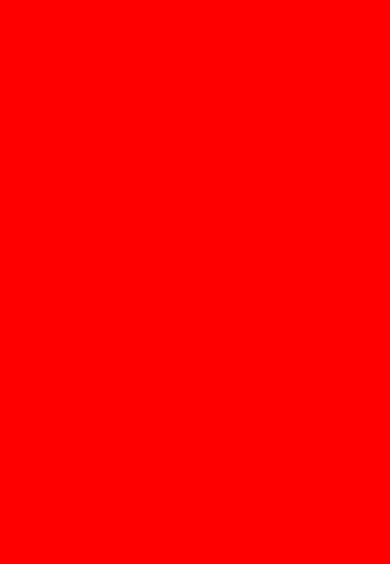
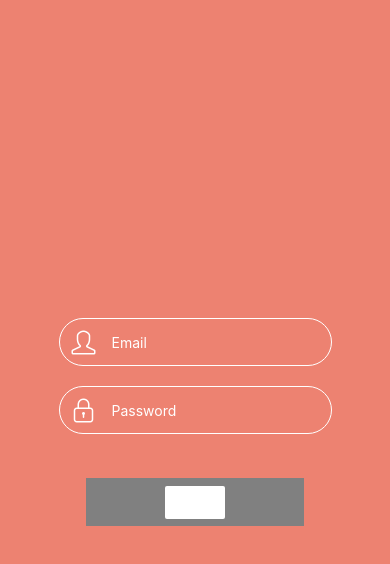
Before and after one commit to thomashzhu/daug-mobile, a React Native app: screen / in a window 390 px wide. Both pictures are taken after a click on the button "LOGIN". Shown: the top 564 px of the page. Built offline with nearby package versions, Linux system fonts and the light colour scheme.

Commit message:
Complete LoginScreen

```diff
--- /dev/null
+++ b/components/round_text_input.js
@@ -0,0 +1,64 @@
+import React from 'react';
+import { Dimensions, View, TextInput } from 'react-native';
+import { SimpleLineIcons } from '@expo/vector-icons';
+import PropTypes from 'prop-types';
+
+const textInputHeight = 48;
+
+const RoundTextInput = props => (
+  <View style={styles.textInputContainer}>
+    <View style={styles.iconContainer}>
+      <SimpleLineIcons
+        name={props.iconName}
+        color="white"
+        size={textInputHeight / 2}
+      />
+    </View>
+    <TextInput
+      style={styles.textInput}
+      secureTextEntry={props.isPassword}
+      placeholder={props.placeholder}
+      placeholderTextColor="white"
+      onChangeText={(text) => { props.textDidChange(text); }}
+    />
+  </View>
+);
+
+RoundTextInput.propTypes = {
+  iconName: PropTypes.string.isRequired,
+  placeholder: PropTypes.string.isRequired,
+  isPassword: PropTypes.bool,
+  textDidChange: PropTypes.func,
+};
+
+RoundTextInput.defaultProps = {
+  isPassword: false,
+  textDidChange: () => {},
+};
+
+const styles = {
+  textInputContainer: {
+    flex: 1,
+    flexDirection: 'row',
+    width: Dimensions.get('window').width * 0.7,
+    height: textInputHeight,
+    borderRadius: textInputHeight / 2,
+    borderWidth: 1,
+    borderColor: 'white',
+    marginBottom: 20,
+    justifyContent: 'center',
+  },
+  iconContainer: {
+    height: textInputHeight - 2,
+    width: textInputHeight,
+    justifyContent: 'center',
+    alignItems: 'center',
+  },
+  textInput: {
+    flex: 1,
+    marginLeft: 4,
+    color: 'white',
+  },
+};
+
+export default RoundTextInput;
--- a/package.json
+++ b/package.json
@@ -2,7 +2,9 @@
   "main": "node_modules/expo/AppEntry.js",
   "private": true,
   "dependencies": {
+    "@expo/vector-icons": "^6.3.1",
     "expo": "^25.0.0",
+    "prop-types": "^15.6.1",
     "react": "16.2.0",
     "react-native": "https://github.com/expo/react-native/archive/sdk-25.0.0.tar.gz"
   },
--- a/screens/IntroScreen.js
+++ b/screens/IntroScreen.js
@@ -1,5 +1,5 @@
 import React from 'react';
-import { SafeAreaView, Dimensions, View, Image, Text, Button } from 'react-native';
+import { Dimensions, View, Image, Text, Button } from 'react-native';
 
 import LoginScreen from './LoginScreen';
 import SignupScreen from './SignupScreen';
--- a/screens/LoginScreen.js
+++ b/screens/LoginScreen.js
@@ -1,21 +1,99 @@
 import React from 'react';
-import { StyleSheet, Text, View } from 'react-native';
+import { Dimensions, View, Button, Alert, Keyboard } from 'react-native';
 
-import ProfileScreen from './ProfileScreen';
 import SocialFeedScreen from './SocialFeedScreen';
+import RoundTextInput from '../components/round_text_input';
 
-export default class LoginScreen extends React.Component {
+class LoginScreen extends React.Component {
+  constructor(props) {
+    super(props);
+
+    this.state = {
+      screen: 'null',
+      email: '',
+      password: '',
+    };
+  }
+
+  onSubmitButtonPressed = (email, password) => {
+    Keyboard.dismiss();
+
+    if (email === 'dev@thomaszhu.com' && password === 'rn') {
+      Alert.alert(
+        'Success',
+        'Email: dev@thomaszhu.com\nPassword is "rn"',
+      );
+      this.setState({ screen: 'SocialFeedScreen' });
+    } else {
+      Alert.alert(
+        'Failure',
+        'Email is dev@thomaszhu.com, and password is "rn".',
+      );
+    }
+  }
+
   render() {
+    const { screen, email, password } = this.state;
+    const isLoginInfoNotEmpty = !(email === '' || password === '');
+
+    if (screen === 'SocialFeedScreen') {
+      return <SocialFeedScreen />;
+    }
+
     return (
       <View style={styles.container}>
+        <View style={styles.textInputContainer}>
+          <RoundTextInput
+            iconName="user"
+            placeholder="Email"
+            value={this.state.email}
+            textDidChange={(text) => { this.setState({ email: text }); }}
+          />
+
+          <RoundTextInput
+            iconName="lock"
+            placeholder="Password"
+            value={this.state.password}
+            textDidChange={(text) => { this.setState({ password: text }); }}
+            isPassword
+          />
+        </View>
+
+        <View style={[styles.backgroundContainer, isLoginInfoNotEmpty && { backgroundColor: '#29ABEC' }]}>
+          <Button
+            style={styles.submitButton}
+            title="Login"
+            color="white"
+            onPress={() => this.onSubmitButtonPressed(email, password)}
+          />
+        </View>
       </View>
     );
   }
 }
 
-const styles = StyleSheet.create({
+const styles = {
   container: {
     flex: 1,
-    backgroundColor: 'red'
-  }
-});
+    backgroundColor: '#ED8271',
+    justifyContent: 'center',
+    alignItems: 'center',
+  },
+  textInputContainer: {
+    height: 136,
+  },
+  backgroundContainer: {
+    flexDirection: 'row',
+    marginTop: 24,
+    height: 48,
+    width: Dimensions.get('window').width * 0.56,
+    backgroundColor: '#808080',
+    justifyContent: 'center',
+    alignItems: 'center',
+  },
+  submitButton: {
+    flex: 1,
+  },
+};
+
+export default LoginScreen;
--- a/screens/ProfileScreen.js
+++ b/screens/ProfileScreen.js
@@ -1,5 +1,5 @@
 import React from 'react';
-import { StyleSheet, Text, View } from 'react-native';
+import { Text, View } from 'react-native';
 
 import LoginScreen from './LoginScreen';
 import SocialFeedScreen from './SocialFeedScreen';
@@ -7,15 +7,14 @@ import SocialFeedScreen from './SocialFeedScreen';
 export default class ProfileScreen extends React.Component {
   render() {
     return (
-      <View style={styles.container}>
-      </View>
+      <View style={styles.container} />
     );
   }
 }
 
-const styles = StyleSheet.create({
+const styles = {
   container: {
     flex: 1,
-    backgroundColor: 'blue'
-  }
-});
+    backgroundColor: 'blue',
+  },
+};
--- a/screens/SignupScreen.js
+++ b/screens/SignupScreen.js
@@ -1,5 +1,5 @@
 import React from 'react';
-import { StyleSheet, Text, View } from 'react-native';
+import { Text, View } from 'react-native';
 
 import ProfileScreen from './ProfileScreen';
 import SocialFeedScreen from './SocialFeedScreen';
@@ -7,15 +7,14 @@ import SocialFeedScreen from './SocialFeedScreen';
 export default class SignupScreen extends React.Component {
   render() {
     return (
-      <View style={styles.container}>
-      </View>
+      <View style={styles.container} />
     );
   }
 }
 
-const styles = StyleSheet.create({
+const styles = {
   container: {
     flex: 1,
-    backgroundColor: 'green'
-  }
-});
+    backgroundColor: 'green',
+  },
+};
--- a/screens/SocialFeedScreen.js
+++ b/screens/SocialFeedScreen.js
@@ -1,18 +1,17 @@
 import React from 'react';
-import { StyleSheet, Text, View } from 'react-native';
+import { Text, View } from 'react-native';
 
 export default class SocialFeedScreen extends React.Component {
   render() {
     return (
-      <View style={styles.container}>
-      </View>
+      <View style={styles.container} />
     );
   }
 }
 
-const styles = StyleSheet.create({
+const styles = {
   container: {
     flex: 1,
-    backgroundColor: 'blue'
-  }
-});
+    backgroundColor: 'blue',
+  },
+};
```
